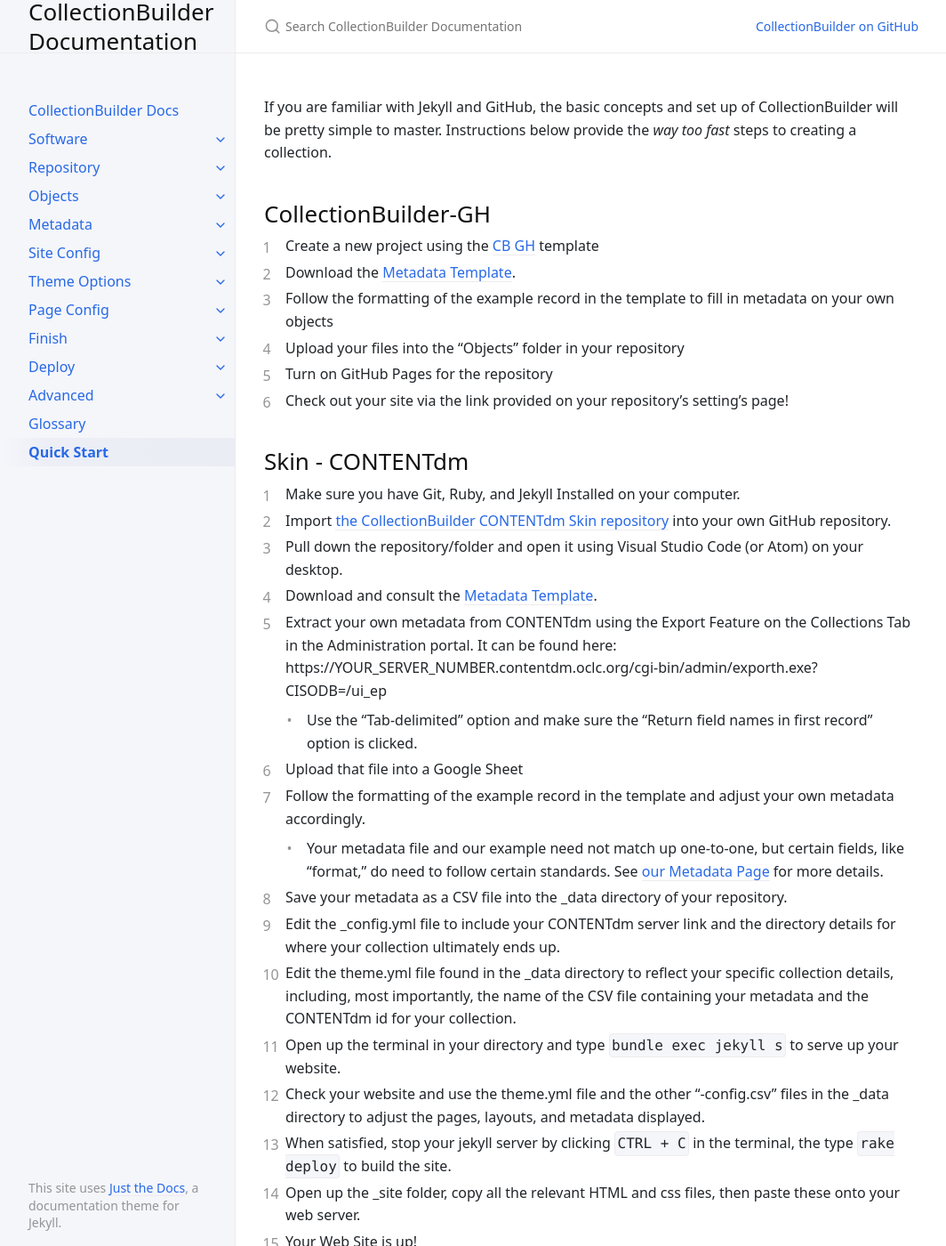
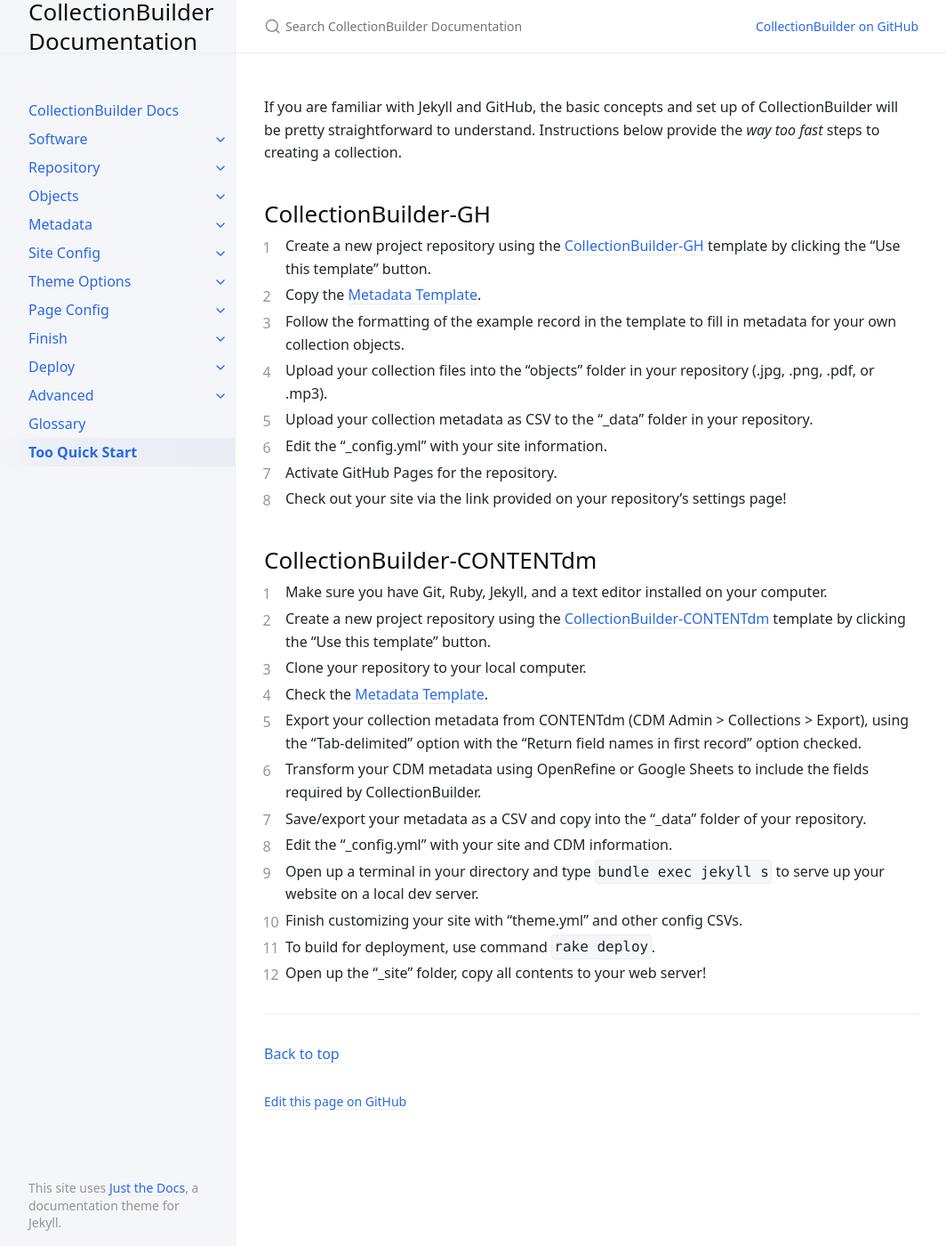
Before and after one commit to CollectionBuilder/cb-docs, a Jekyll site: the page built from docs/quickstart.md, in a window 1280 px wide and 1400 px high. Shown: the whole window at 89% size, without its empty margins (107-1171 px from the left). Built offline with Jekyll 4.4.1, drawn with Linux system fonts in a browser that asks for light colours.

Commit message:
fix up quick start a bit

```diff
--- a/docs/quickstart.md
+++ b/docs/quickstart.md
@@ -1,35 +1,32 @@
 ---
-title: Quick Start
+title: Too Quick Start
 ---
 
-If you are familiar with Jekyll and GitHub, the basic concepts and set up of CollectionBuilder will be pretty simple to master.
+If you are familiar with Jekyll and GitHub, the basic concepts and set up of CollectionBuilder will be pretty straightforward to understand.
 Instructions below provide the *way too fast* steps to creating a collection.
 
 ## CollectionBuilder-GH
 
-1. Create a new project using the [CB GH](https://github.com/CollectionBuilder/collectionbuilder-gh) template
-2. Download the <a href="https://docs.google.com/spreadsheets/d/1Uv9ytll0hysMOH1j-VL1lZx6PWvc1zf3L35sK_4IuzI/edit#gid=0" target="_blank" rel="noopener">Metadata Template</a>.
-3. Follow the formatting of the example record in the template to fill in metadata on your own objects
-4. Upload your files into the "Objects" folder in your repository
-5. Turn on GitHub Pages for the repository
-6. Check out your site via the link provided on your repository's setting's page!
+1. Create a new project repository using the [CollectionBuilder-GH](https://github.com/CollectionBuilder/collectionbuilder-gh) template by clicking the "Use this template" button.
+2. Copy the [Metadata Template](https://docs.google.com/spreadsheets/d/1Uv9ytll0hysMOH1j-VL1lZx6PWvc1zf3L35sK_4IuzI/edit#gid=0).
+3. Follow the formatting of the example record in the template to fill in metadata for your own collection objects.
+4. Upload your collection files into the "objects" folder in your repository (.jpg, .png, .pdf, or .mp3).
+5. Upload your collection metadata as CSV to the "_data" folder in your repository.
+6. Edit the "_config.yml" with your site information.
+7. Activate GitHub Pages for the repository.
+8. Check out your site via the link provided on your repository's settings page!
 
-## Skin - CONTENTdm
+## CollectionBuilder-CONTENTdm
 
-1. Make sure you have Git, Ruby, and Jekyll Installed on your computer.
-1. Import [the CollectionBuilder CONTENTdm Skin repository](https://github.com/CollectionBuilder/collectionbuilder-cdm) into your own GitHub repository.
-2. Pull down the repository/folder and open it using Visual Studio Code (or Atom) on your desktop.
-2. Download and consult the [Metadata Template](https://docs.google.com/spreadsheets/d/1Uv9ytll0hysMOH1j-VL1lZx6PWvc1zf3L35sK_4IuzI/edit#gid=0).
-3. Extract your own metadata from CONTENTdm using the Export Feature on the Collections Tab in the Administration portal. It can be found here: https://YOUR_SERVER_NUMBER.contentdm.oclc.org/cgi-bin/admin/exporth.exe?CISODB=/ui_ep
-  - Use the "Tab-delimited" option and make sure the "Return field names in first record" option is clicked.
-5. Upload that file into a Google Sheet
-6. Follow the formatting of the example record in the template and adjust your own metadata accordingly.
-  - Your metadata file and our example need not match up one-to-one, but certain fields, like "format," do need to follow certain standards. See [our Metadata Page]({{'/metadata/' | relative_url}}) for more details.
-7. Save your metadata as a CSV file into the _data directory of your repository.
-8. Edit the _config.yml file to include your CONTENTdm server link and the directory details for where your collection ultimately ends up.
-9. Edit the theme.yml file found in the _data directory to reflect your specific collection details, including, most importantly, the name of the CSV file containing your metadata and the CONTENTdm id for your collection.
-10. Open up the terminal in your directory and type `bundle exec jekyll s` to serve up your website.
-11. Check your website and use the theme.yml file and the other "-config.csv" files in the _data directory to adjust the pages, layouts, and metadata displayed.
-12. When satisfied, stop your jekyll server by clicking `CTRL + C` in the terminal, the type `rake deploy` to build the site.
-13. Open up the _site folder, copy all the relevant HTML and css files, then paste these onto your web server.
-14. Your Web Site is up!
+1. Make sure you have Git, Ruby, Jekyll, and a text editor installed on your computer.
+2. Create a new project repository using the [CollectionBuilder-CONTENTdm](https://github.com/CollectionBuilder/collectionbuilder-contentdm) template by clicking the "Use this template" button.
+3. Clone your repository to your local computer.
+4. Check the [Metadata Template](https://docs.google.com/spreadsheets/d/1Uv9ytll0hysMOH1j-VL1lZx6PWvc1zf3L35sK_4IuzI/edit#gid=0).
+5. Export your collection metadata from CONTENTdm (CDM Admin > Collections > Export), using the "Tab-delimited" option with the "Return field names in first record" option checked.
+6. Transform your CDM metadata using OpenRefine or Google Sheets to include the fields required by CollectionBuilder.
+7. Save/export your metadata as a CSV and copy into the "_data" folder of your repository.
+8. Edit the "_config.yml" with your site and CDM information.
+9. Open up a terminal in your directory and type `bundle exec jekyll s` to serve up your website on a local dev server.
+10. Finish customizing your site with "theme.yml" and other config CSVs.
+11. To build for deployment, use command `rake deploy`.
+12. Open up the "_site" folder, copy all contents to your web server!
```
